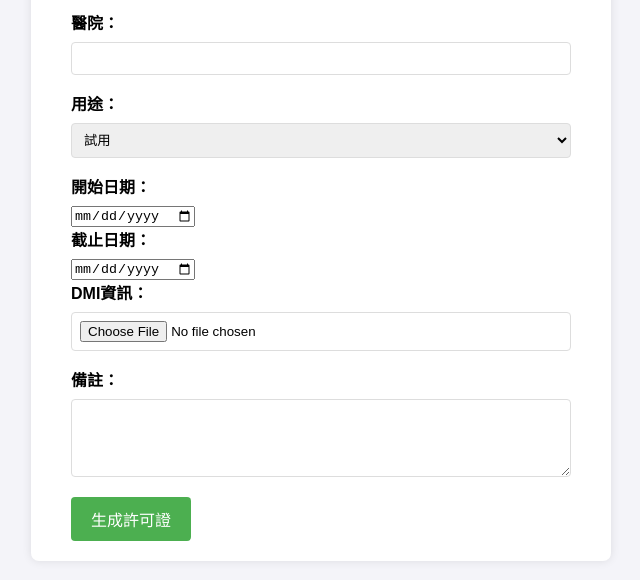
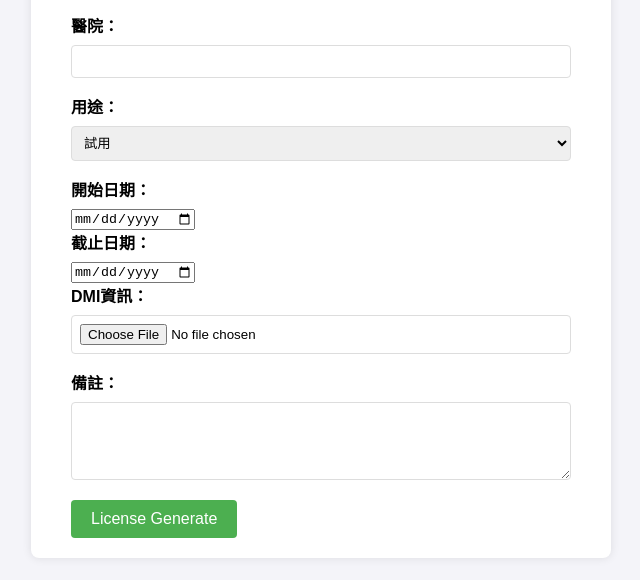
Before and after one commit to Yuanyuan0202/yuan-yuan, a plain HTML site: page static/index.html in a window 1280 px wide. Shown: the part 206-786 px from the top of the page, without its empty margins (319-959 px from the left). Drawn offline with Linux system fonts and the light colour scheme.

Commit message:
index.html

```diff
--- a/static/index.html
+++ b/static/index.html
@@ -89,7 +89,7 @@
             <label for="notes">備註：</label>
             <textarea id="notes" name="notes" rows="4" cols="50"></textarea>
 
-            <input type="submit" value="生成許可證">
+            <input type="submit" value="License Generate">
         </form>
     </div>
 
```
